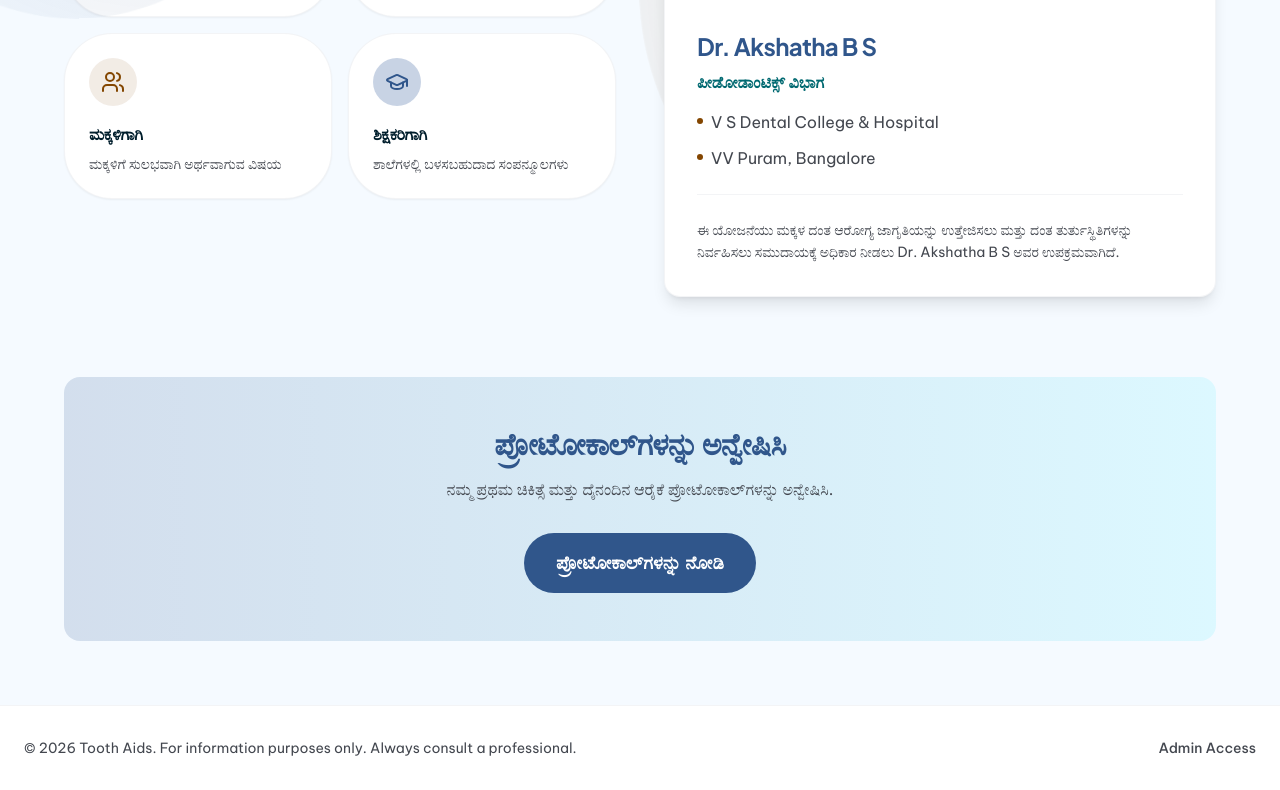
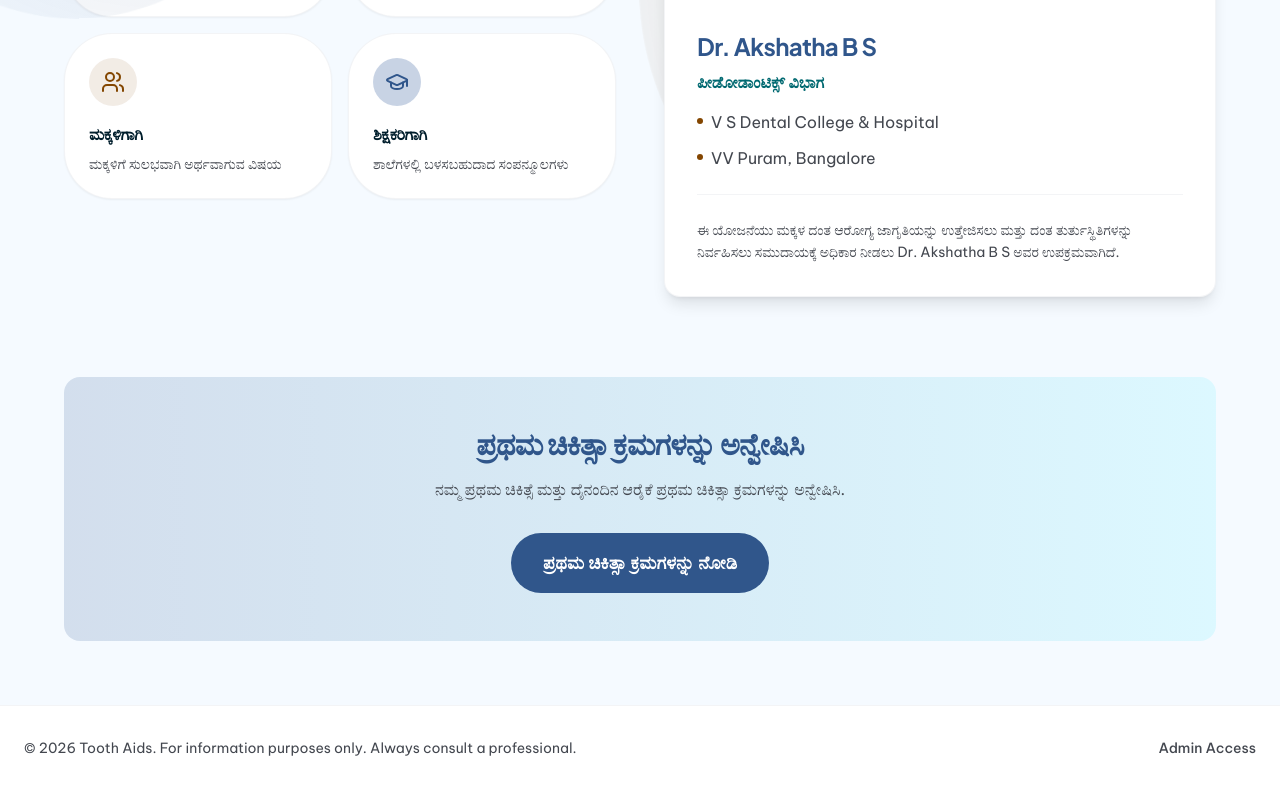
Before and after one commit to naina-agarwal2005/dental-care, a Next.js app: page /about in a window 1280 px wide. Shown: the part 654-1444 px from the top of the page. Built offline with nearby package versions, Linux system fonts and the light colour scheme.

Commit message:
update: Kannada text check 2 + fix:removed user coords display

```diff
--- a/src/app/about/page.tsx
+++ b/src/app/about/page.tsx
@@ -185,18 +185,18 @@ export default function AboutPage() {
           {/* Call to Action */}
           <section className="text-center bg-gradient-to-r from-primary-container/20 to-secondary-container/20 rounded-2xl p-12">
             <h2 className="text-2xl md:text-3xl font-bold text-primary mb-4">
-              {language === 'kn' ? 'ಪ್ರೋಟೋಕಾಲ್‌ಗಳನ್ನು ಅನ್ವೇಷಿಸಿ' : 'Explore Our Protocols'}
+              {language === 'kn' ? 'ಪ್ರಥಮ ಚಿಕಿತ್ಸಾ ಕ್ರಮ‌ಗಳನ್ನು ಅನ್ವೇಷಿಸಿ' : 'Explore Our Protocols'}
             </h2>
             <p className="text-on-surface-variant mb-8 max-w-xl mx-auto">
               {language === 'kn'
-                ? 'ನಮ್ಮ ಪ್ರಥಮ ಚಿಕಿತ್ಸೆ ಮತ್ತು ದೈನಂದಿನ ಆರೈಕೆ ಪ್ರೋಟೋಕಾಲ್‌ಗಳನ್ನು ಅನ್ವೇಷಿಸಿ.'
+                ? 'ನಮ್ಮ ಪ್ರಥಮ ಚಿಕಿತ್ಸೆ ಮತ್ತು ದೈನಂದಿನ ಆರೈಕೆ ಪ್ರಥಮ ಚಿಕಿತ್ಸಾ ಕ್ರಮ‌ಗಳನ್ನು ಅನ್ವೇಷಿಸಿ.'
                 : 'Browse our collection of first aid and daily care protocols to be prepared for any situation.'}
             </p>
             <Link
               href="/"
               className="inline-flex items-center gap-2 bg-primary text-white px-8 py-4 rounded-full font-bold text-lg hover:bg-primary/90 transition-colors"
             >
-              {language === 'kn' ? 'ಪ್ರೋಟೋಕಾಲ್‌ಗಳನ್ನು ನೋಡಿ' : 'View Protocols'}
+              {language === 'kn' ? 'ಪ್ರಥಮ ಚಿಕಿತ್ಸಾ ಕ್ರಮ‌ಗಳನ್ನು ನೋಡಿ' : 'View Protocols'}
             </Link>
           </section>
         </div>
--- a/src/components/ClinicLocator.tsx
+++ b/src/components/ClinicLocator.tsx
@@ -112,12 +112,6 @@ export default function ClinicLocator() {
               {isLocating ? "Locating..." : <><LocateFixed size={18} className="mr-2" /> {language === 'kn' ? 'ಸಮೀಪದಿಂದ ವಿಂಗಡಿಸಿ' : 'Sort by Proximity'}</>}
             </Button>
           </div>
-
-          {userLocation && (
-            <p className="text-xs text-secondary bg-secondary/10 px-3 py-1.5 rounded-lg inline-block font-medium">
-              {language === 'kn' ? 'ನಿಮ್ಮ ಸ್ಥಳ:' : 'Your location:'} {userLocation.lat.toFixed(4)}, {userLocation.lng.toFixed(4)}
-            </p>
-          )}
 
           {locationError && !userLocation && (
             <div className="flex items-center gap-3 bg-surface-container-high border border-outline-variant/30 px-4 py-3 rounded-xl">
```
